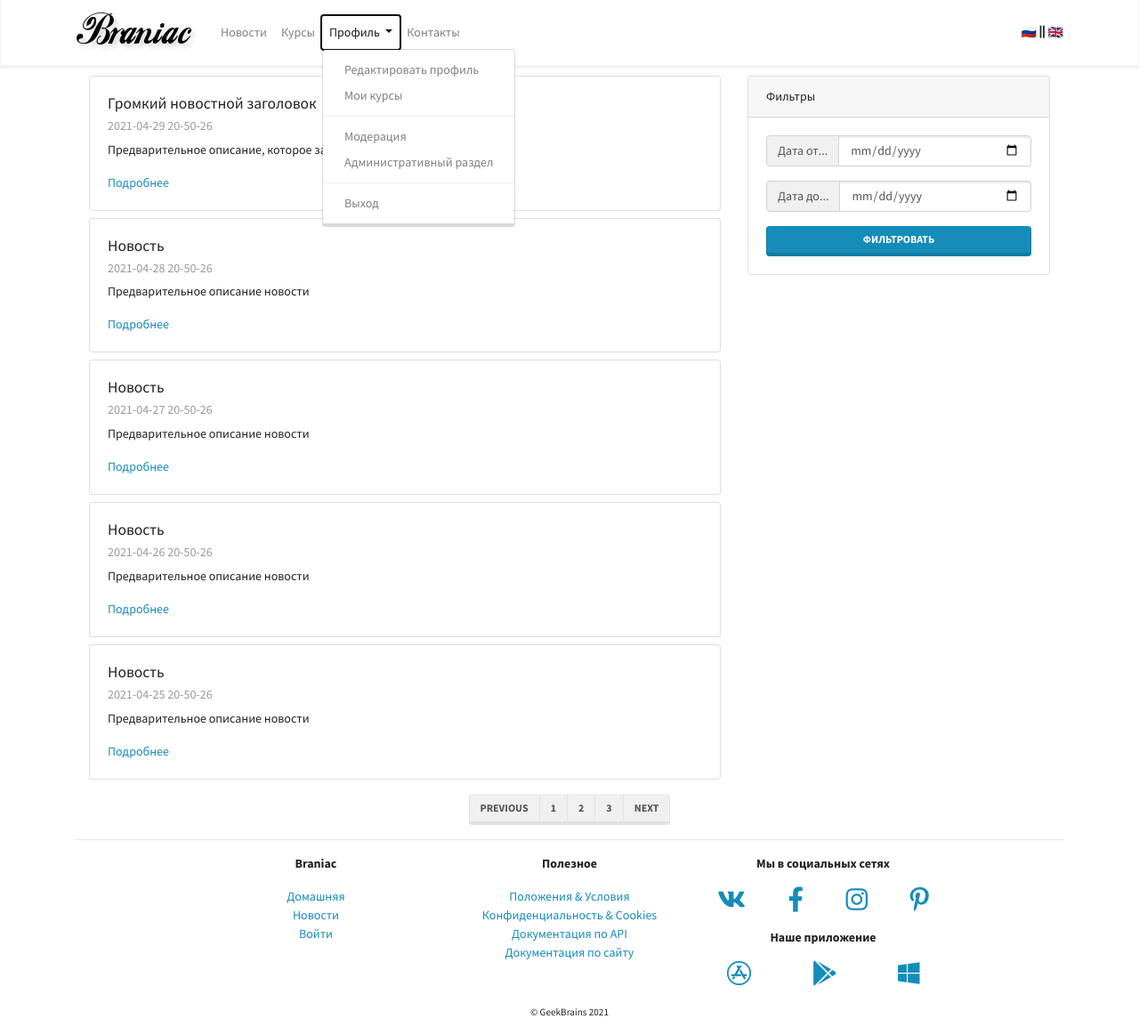
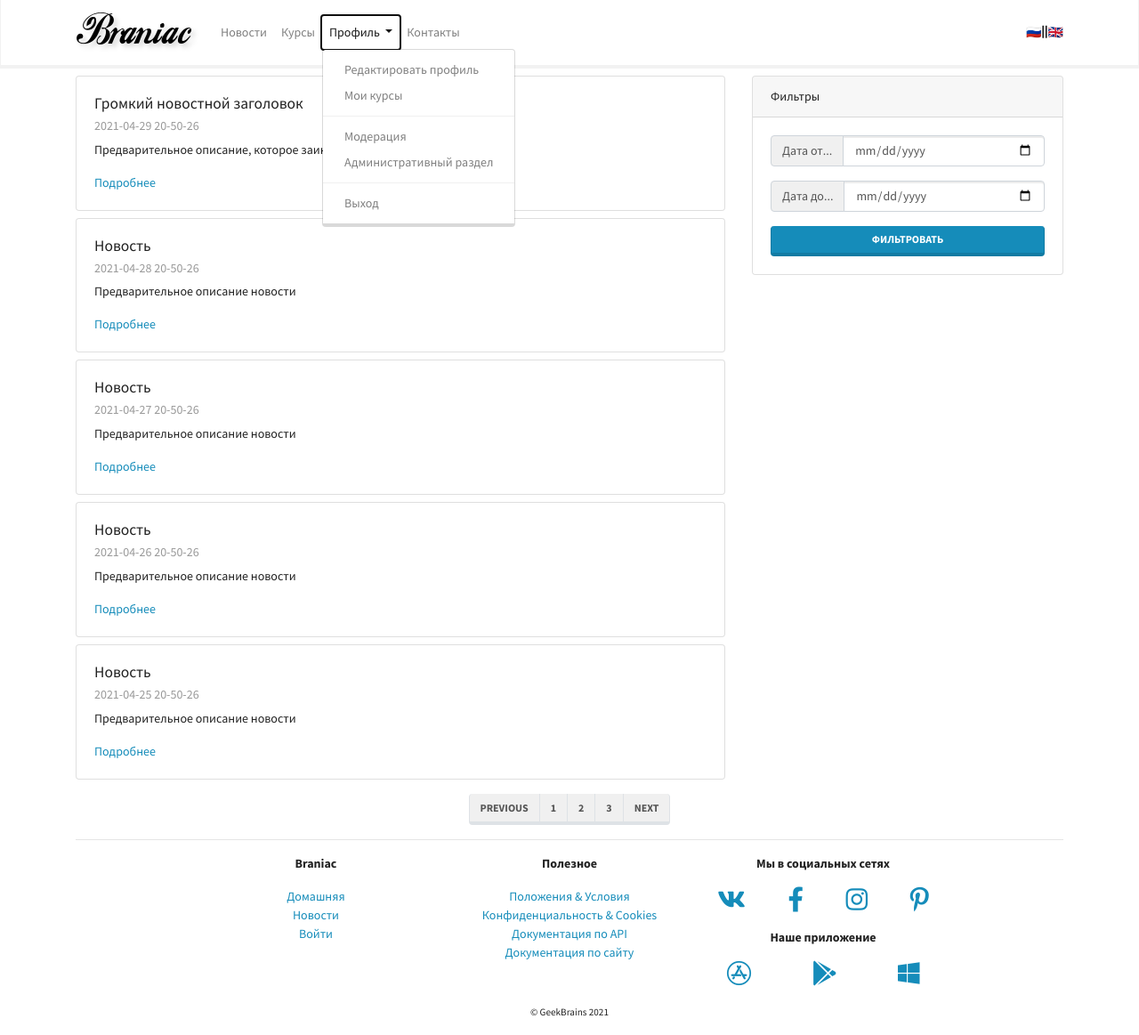
Before and after one commit to Nikolrusik/Braniac_LMS, a Django app: page /mainapp/news/ in a window 1280 px wide, after a click on "Профиль". Shown: the whole page at 89% size. Run offline with Django 4.2, Linux system fonts and the light colour scheme; some libraries are stand-ins or nearby versions.

Commit message:
Moved navbar in 'includes/main_menu.html'

```diff
--- a/mainapp/templates/mainapp/courses_list.html
+++ b/mainapp/templates/mainapp/courses_list.html
@@ -1,7 +1,6 @@
 {% extends 'base.html' %}
 {% load static %}
 {% block content %}
-<div class="container-md">
 
 
 <div class="row justify-content-center mt-3">
@@ -136,6 +135,5 @@
         </ul>
         <span><a href="#">🇷🇺</a> <i class="fas fa-grip-lines-vertical"></i> <a href="#">🇬🇧</a></span>
     </div>
-</div>
 
     {% endblock content %}
--- a/mainapp/templates/mainapp/doc_site.html
+++ b/mainapp/templates/mainapp/doc_site.html
@@ -1,8 +1,6 @@
 {% extends 'base.html' %}
 {% load static %}
 {% block content %}
-<div class="container-md">
-
 
 <div class="row justify-content-center align-items-center mt-3">
     <div class="col-md-9">
@@ -55,7 +53,4 @@
 </div>
 
 
-</div>
-
-
 {% endblock content %}
--- a/mainapp/templates/mainapp/news.html
+++ b/mainapp/templates/mainapp/news.html
@@ -1,10 +1,4 @@
 {% extends 'base.html' %} {% load static %} {% block content %}
-
-
-<div class="container-md">
-
-
-
 <div class="row">
 
   <div class="col-lg-8">
@@ -95,8 +89,4 @@
     </ul>
   </nav>
 </div>
-
-
-
-</div>
 {% endblock content %}
--- a/templates/base.html
+++ b/templates/base.html
@@ -20,50 +20,7 @@
 </head>
 
 <body>
-
-
-
-    <nav class="navbar navbar-expand-lg navbar-light bg-light">
-        <div class="container">
-            <a class="navbar-brand" href="/mainapp/">
-                <img src="{% static 'img/logo.png' %}" alt="">
-            </a>
-            <button class="navbar-toggler" type="button" data-toggle="collapse" data-target="#navbarSupportedContent"
-                aria-controls="navbarSupportedContent" aria-expanded="false" aria-label="Toggle navigation">
-                <span class="navbar-toggler-icon"></span>
-            </button>
-
-            <div class="collapse navbar-collapse" id="navbarSupportedContent">
-                <ul class="navbar-nav mr-auto">
-                    <li class="nav-item ">
-                        <a class="nav-link" href="/mainapp/news/">Новости</a>
-                    </li>
-                    <li class="nav-item ">
-                        <a class="nav-link" href="/mainapp/courses/">Курсы</a>
-                    </li>
-                    <li class="nav-item dropdown">
-                        <a class="nav-link dropdown-toggle" href="#" id="ddProfile" role="button" data-toggle="dropdown"
-                            aria-haspopup="true" aria-expanded="false">
-                            Профиль
-                        </a>
-                        <div class="dropdown-menu" aria-labelledby="ddProfile">
-                            <a class="dropdown-item" href="#">Редактировать профиль</a>
-                            <a class="dropdown-item" href="#">Мои курсы</a>
-                            <div class="dropdown-divider"></div>
-                            <a class="dropdown-item" href="#">Модерация</a>
-                            <a class="dropdown-item" href="#">Административный раздел</a>
-                            <div class="dropdown-divider"></div>
-                            <a class="dropdown-item" href="#">Выход</a>
-                        </div>
-                    </li>
-                    <li class="nav-item ">
-                        <a class="nav-link" href="/mainapp/contacts/">Контакты</a>
-                    </li>
-                </ul>
-                <span><a href="#">🇷🇺</a> <i class="fas fa-grip-lines-vertical"></i> <a href="#">🇬🇧</a></span>
-            </div>
-        </div>
-    </nav>
+    {% include 'includes/main_menu.html' %}
     <div class="container-md">
         {% block content %}
         Lorem ipsum dolor sit amet, consectetur adipisicing elit. Aspernatur
--- /dev/null
+++ b/templates/includes/main_menu.html
@@ -0,0 +1,45 @@
+{% load static %}
+<nav class="navbar navbar-expand-lg navbar-light bg-light">
+    <div class="container">
+        <a class="navbar-brand" href="/mainapp/">
+            <img src="{% static 'img/logo.png' %}" alt="">
+        </a>
+        <button class="navbar-toggler" type="button" data-toggle="collapse" data-target="#navbarSupportedContent"
+            aria-controls="navbarSupportedContent" aria-expanded="false" aria-label="Toggle navigation">
+            <span class="navbar-toggler-icon"></span>
+        </button>
+
+        <div class="collapse navbar-collapse" id="navbarSupportedContent">
+            <ul class="navbar-nav mr-auto">
+                <li class="nav-item ">
+                    <a class="nav-link" href="/mainapp/news/">Новости</a>
+                </li>
+                <li class="nav-item ">
+                    <a class="nav-link" href="/mainapp/courses/">Курсы</a>
+                </li>
+                <li class="nav-item dropdown">
+                    <a class="nav-link dropdown-toggle" href="#" id="ddProfile" role="button" data-toggle="dropdown"
+                        aria-haspopup="true" aria-expanded="false">
+                        Профиль
+                    </a>
+                    <div class="dropdown-menu" aria-labelledby="ddProfile">
+                        <a class="dropdown-item" href="#">Редактировать
+                            профиль</a>
+                        <a class="dropdown-item" href="#">Мои курсы</a>
+                        <div class="dropdown-divider"></div>
+                        <a class="dropdown-item" href="#">Модерация</a>
+                        <a class="dropdown-item" href="#">Административный
+                            раздел</a>
+                        <div class="dropdown-divider"></div>
+                        <a class="dropdown-item" href="#">Выход</a>
+                    </div>
+                </li>
+                <li class="nav-item ">
+                    <a class="nav-link" href="/mainapp/contacts/">Контакты</ a>
+                </li>
+            </ul>
+            <span><a href="#">🇷🇺</a> <i class="fas
+fa-grip-lines-vertical"></i> <a href="#">🇬🇧</a></span>
+        </div>
+    </div>
+</nav>
```
Also changed, not shown: mainapp/templates/mainapp/contacts.html (+0 -7 lines). Lines whose indentation alone changed are shown as unchanged.
